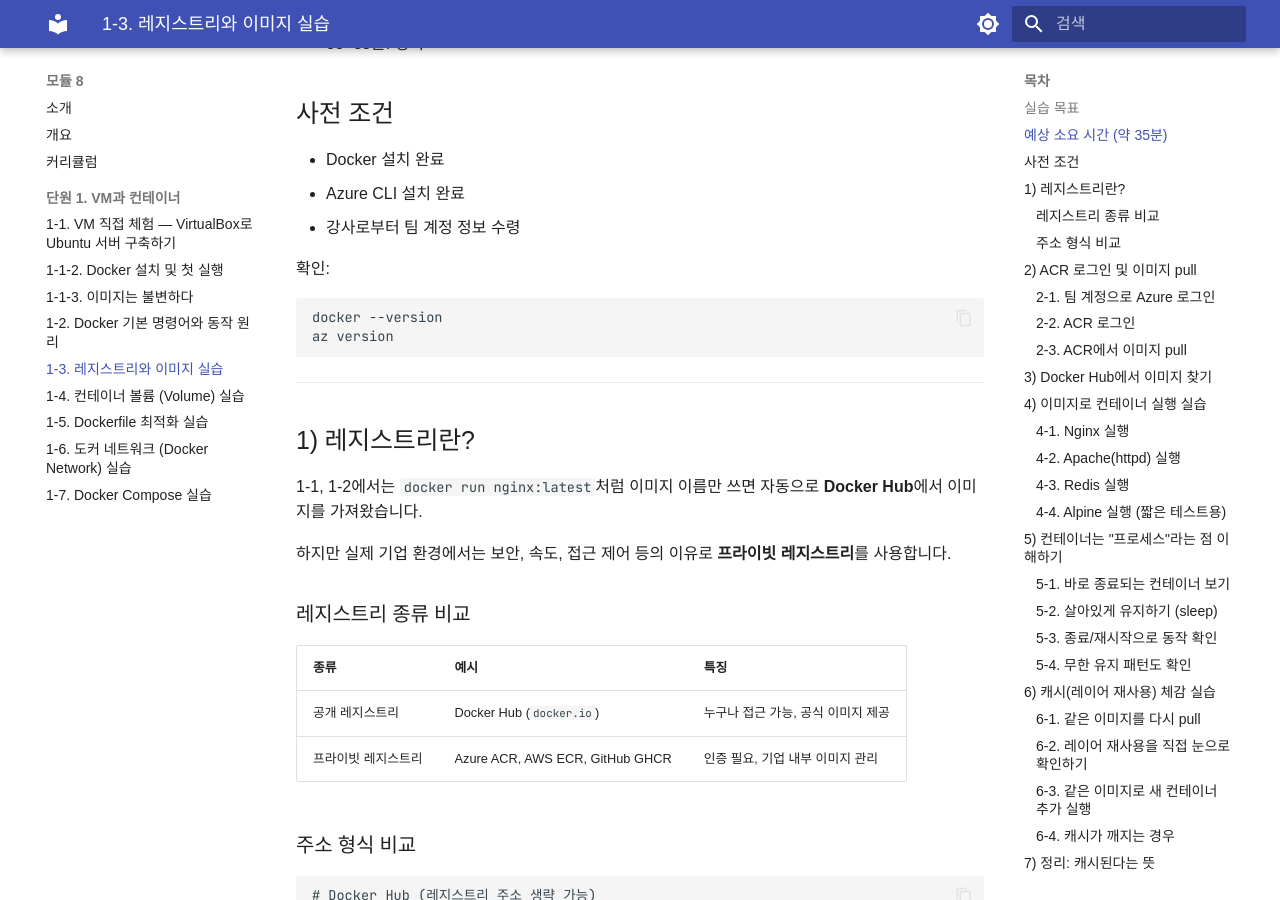
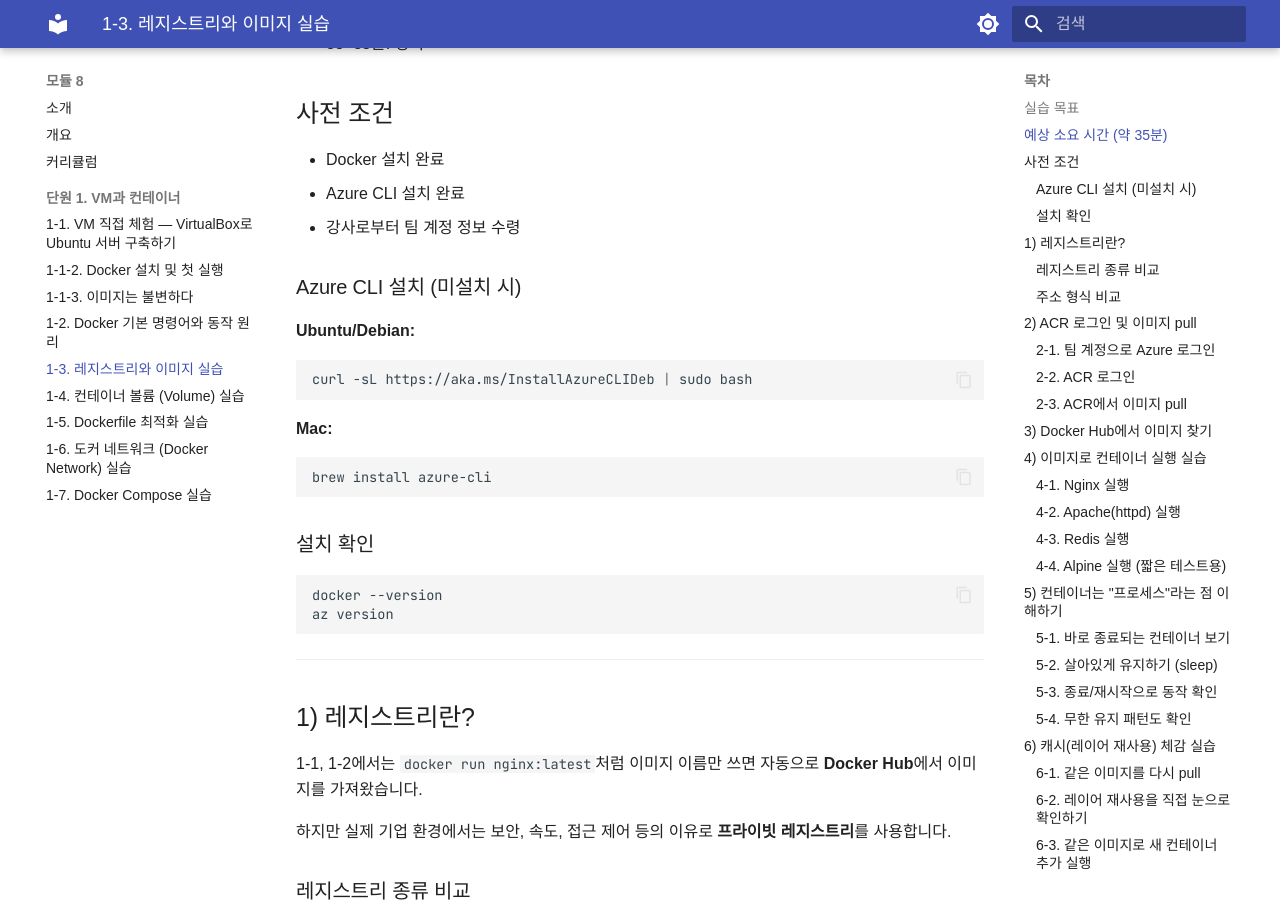
Before and after one commit to skilleat-labs/docker-k8s-labs, an MkDocs documentation site: the page built from docs/modules/module8/1-3.md, in a window 1280 px wide and 900 px high, scrolled down 566 px. Built offline with MkDocs 1.6.1 and Material for MkDocs 9.7.7, drawn with Linux system fonts in a browser that asks for light colours; some web fonts are replaced.

Commit message:
docs: 사전 조건에 Azure CLI 설치 방법 추가 (module8/1-3)
Co-Authored-By: Claude Sonnet 4.6 <noreply@anthropic.com>

````diff
--- a/docs/modules/module8/1-3.md
+++ b/docs/modules/module8/1-3.md
@@ -20,7 +20,21 @@
 - Azure CLI 설치 완료
 - 강사로부터 팀 계정 정보 수령
 
-확인:
+### Azure CLI 설치 (미설치 시)
+
+**Ubuntu/Debian:**
+
+```bash
+curl -sL https://aka.ms/InstallAzureCLIDeb | sudo bash
+```
+
+**Mac:**
+
+```bash
+brew install azure-cli
+```
+
+### 설치 확인
 
 ```bash
 docker --version
````
